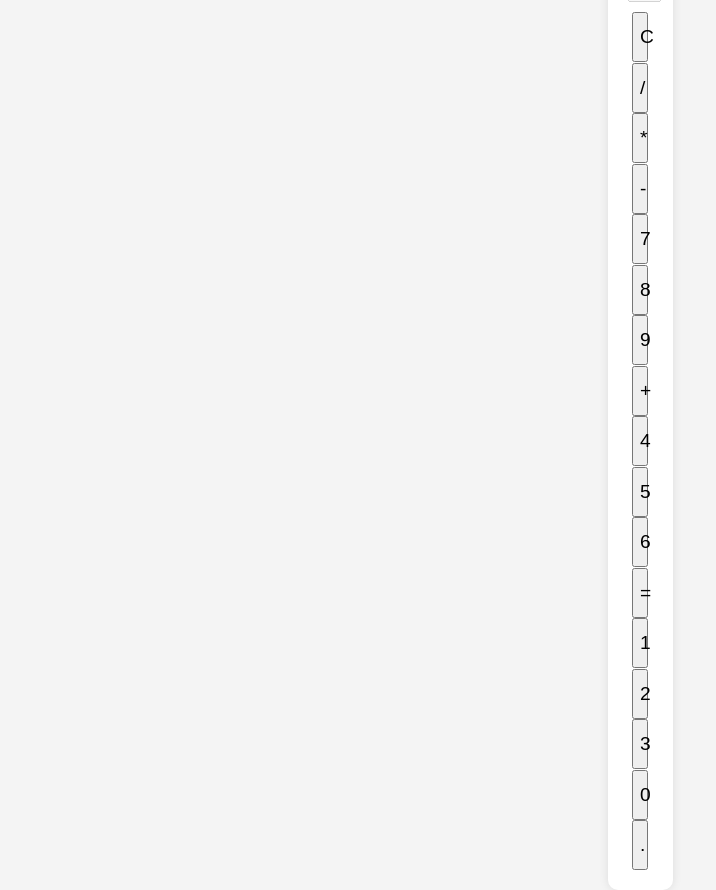
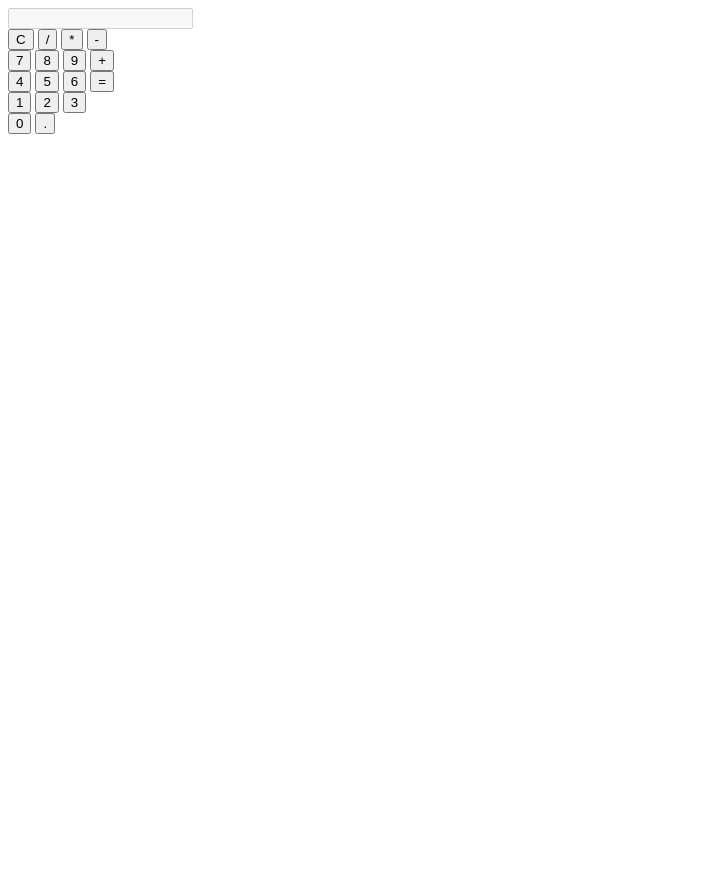
Before and after one commit to killevenkatasan/Calculator, a plain HTML site: page index.html in a window 1280 px wide. Shown: the whole page, without its empty margins (0-716 px from the left). After the commit the page ends 800 px from the top, so only its background shows below. Drawn offline with Linux system fonts and the light colour scheme.

Commit message:
index.html

```diff
--- a/index.html
+++ b/index.html
@@ -4,40 +4,6 @@
     <meta charset="UTF-8">
     <meta name="viewport" content="width=device-width, initial-scale=1.0">
     <title>Calculator</title>
-    <style>
-        body {
-            display: flex;
-            justify-content: center;
-            align-items: center;
-            height: 100vh;
-            background-color: #f4f4f4;
-        }
-        .calculator {
-            width: 25px;
-            background: #fff;
-            padding: 20px;
-            border-radius: 10px;
-            box-shadow: 0px 0px 10px rgba(0, 0, 0, 0.1);
-            text-align: center;
-        }
-        input {
-            width: 100%;
-            height: 50px;
-            text-align: right;
-            font-size: 1.5em;
-            margin-bottom: 10px;
-        }
-        button {
-            width: 23%;
-            height: 50px;
-            margin: 1%;
-            font-size: 1.2em;
-            cursor: pointer;
-        }
-        .equal {
-            width: 48%;
-        }
-    </style>
 </head>
 <body>
     <div class="calculator">
@@ -65,21 +31,5 @@
         <button onclick="appendValue('0')">0</button>
         <button onclick="appendValue('.')">.</button>
     </div>
-
-    <script>
-        function appendValue(value) {
-            document.getElementById('display').value += value;
-        }
-        function clearDisplay() {
-            document.getElementById('display').value = '';
-        }
-        function calculateResult() {
-            try {
-                document.getElementById('display').value = eval(document.getElementById('display').value);
-            } catch (error) {
-                document.getElementById('display').value = 'Error';
-            }
-        }
-    </script>
 </body>
 </html>
```
